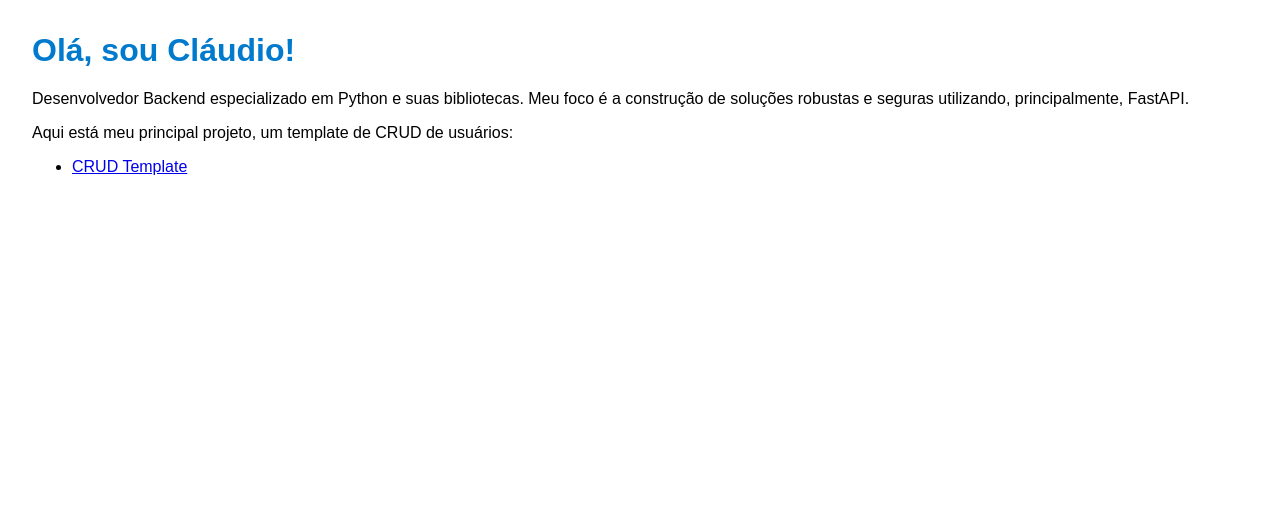
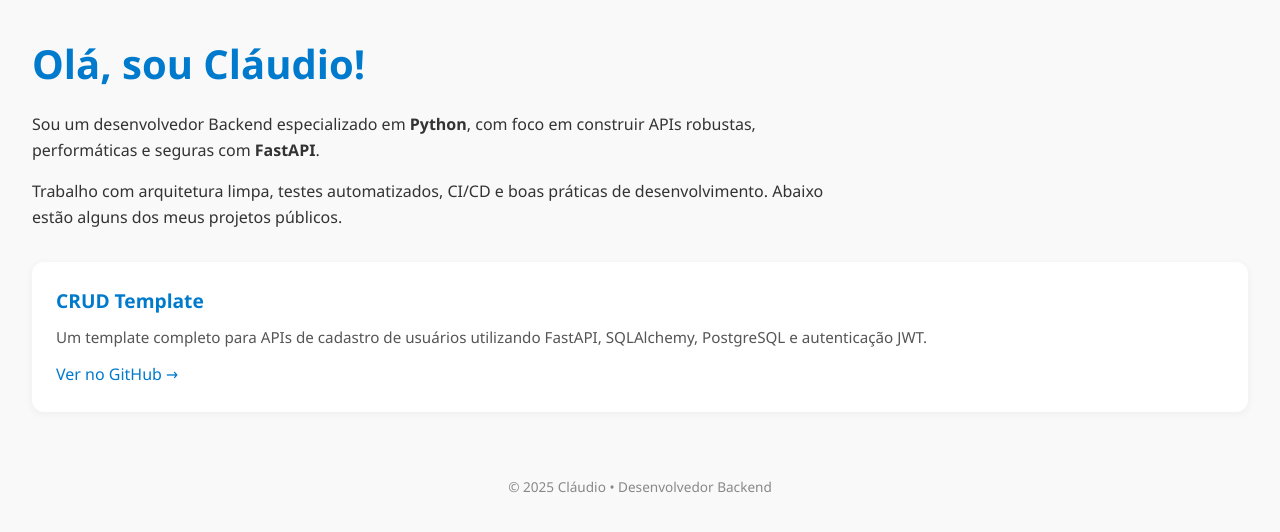
Before and after one commit to Eng-Soft-Claudio/Eng-Soft_claudio.github.io, a plain HTML site: page index.html in a window 1280 px wide. Drawn offline with Linux system fonts and the light colour scheme.

Commit message:
Update index.html

```diff
--- a/index.html
+++ b/index.html
@@ -1,20 +1,115 @@
 <!DOCTYPE html>
 <html lang="pt-BR">
 <head>
-  <meta charset="UTF-8">
-  <meta name="viewport" content="width=device-width, initial-scale=1.0">
+  <meta charset="UTF-8" />
+  <meta name="viewport" content="width=device-width, initial-scale=1.0" />
   <title>Portfólio de Cláudio</title>
   <style>
-    body { font-family: Arial, sans-serif; margin: 2rem; }
-    h1 { color: #007acc; }
+    :root {
+      --primary-color: #007acc;
+      --bg-color: #f9f9f9;
+      --text-color: #333;
+      --card-bg: #ffffff;
+      --shadow: 0 2px 8px rgba(0, 0, 0, 0.05);
+      --border-radius: 12px;
+    }
+
+    * {
+      margin: 0;
+      padding: 0;
+      box-sizing: border-box;
+    }
+
+    body {
+      font-family: 'Segoe UI', Tahoma, Geneva, Verdana, sans-serif;
+      background: var(--bg-color);
+      color: var(--text-color);
+      padding: 2rem;
+      line-height: 1.6;
+    }
+
+    header {
+      margin-bottom: 2rem;
+    }
+
+    h1 {
+      color: var(--primary-color);
+      font-size: 2.5rem;
+    }
+
+    p {
+      max-width: 800px;
+      margin: 1rem 0;
+    }
+
+    .projects {
+      display: grid;
+      gap: 1.5rem;
+      grid-template-columns: repeat(auto-fit, minmax(280px, 1fr));
+      margin-top: 2rem;
+    }
+
+    .project-card {
+      background: var(--card-bg);
+      border-radius: var(--border-radius);
+      box-shadow: var(--shadow);
+      padding: 1.5rem;
+      transition: transform 0.2s ease;
+    }
+
+    .project-card:hover {
+      transform: translateY(-4px);
+    }
+
+    .project-title {
+      color: var(--primary-color);
+      font-weight: bold;
+      font-size: 1.2rem;
+      margin-bottom: 0.5rem;
+    }
+
+    .project-description {
+      font-size: 0.95rem;
+      color: #555;
+    }
+
+    .project-link {
+      display: inline-block;
+      margin-top: 0.8rem;
+      color: var(--primary-color);
+      text-decoration: none;
+      font-weight: 500;
+    }
+
+    footer {
+      margin-top: 4rem;
+      text-align: center;
+      font-size: 0.85rem;
+      color: #888;
+    }
   </style>
 </head>
 <body>
-  <h1>Olá, sou Cláudio!</h1>
-  <p>Desenvolvedor Backend especializado em Python e suas bibliotecas. Meu foco é a construção de soluções robustas e seguras utilizando, principalmente, FastAPI.</p>
-  <p>Aqui está meu principal projeto, um template de CRUD de usuários:</p>
-  <ul>
-    <li><a href="https://github.com/Eng-Soft-Claudio/CRUD-Template">CRUD Template</a></li>
-  </ul>
+  <header>
+    <h1>Olá, sou Cláudio!</h1>
+    <p>Sou um desenvolvedor Backend especializado em <strong>Python</strong>, com foco em construir APIs robustas, performáticas e seguras com <strong>FastAPI</strong>.</p>
+    <p>Trabalho com arquitetura limpa, testes automatizados, CI/CD e boas práticas de desenvolvimento. Abaixo estão alguns dos meus projetos públicos.</p>
+  </header>
+
+  <section class="projects">
+    <div class="project-card">
+      <div class="project-title">CRUD Template</div>
+      <div class="project-description">
+        Um template completo para APIs de cadastro de usuários utilizando FastAPI, SQLAlchemy, PostgreSQL e autenticação JWT.
+      </div>
+      <a class="project-link" href="https://github.com/Eng-Soft-Claudio/CRUD-Template" target="_blank">Ver no GitHub →</a>
+    </div>
+
+    <!-- Adicione mais projetos aqui conforme necessário -->
+  </section>
+
+  <footer>
+    © 2025 Cláudio • Desenvolvedor Backend
+  </footer>
 </body>
 </html>
```
